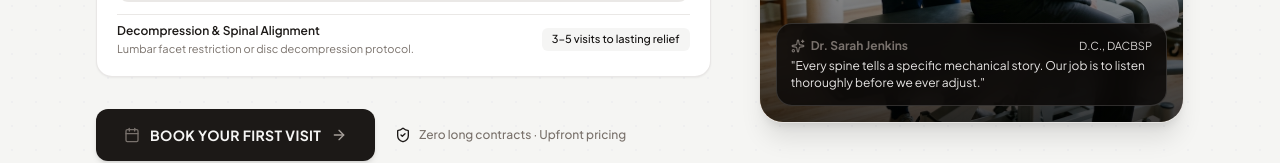
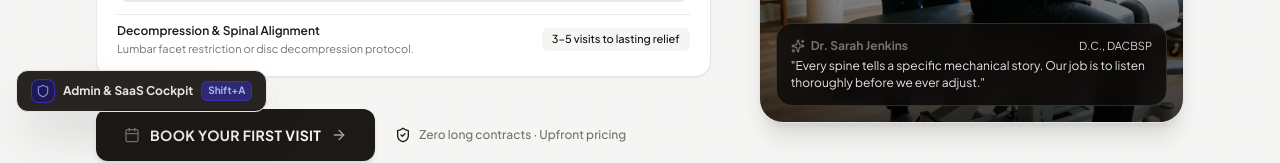
Before and after one commit to drealslick/Chiropractor-web-demo, a React (Vite) app: page / in a window 1280 px wide. Shown: the part 672-835 px from the top of the page. Built offline with nearby package versions, Linux system fonts and the light colour scheme; no server answers; the database is empty; a web font is replaced by a local one.

Commit message:
feat: add admin workspace trigger button
Introduce a floating toggle button for the Admin & SaaS Cockpit to improve accessibility for authorized staff.

```diff
--- a/src/components/GlobalAgencyController.tsx
+++ b/src/components/GlobalAgencyController.tsx
@@ -340,6 +340,23 @@ export function GlobalAgencyController() {
       )}
 
       {/* Admin Gating: Never render admin shell unless authenticated with admin or staff role */}
+      {!isOpen && (
+        <button
+          type="button"
+          onClick={() => setIsOpen(true)}
+          className="fixed bottom-4 left-4 z-40 bg-stone-900/95 hover:bg-stone-850 text-stone-200 border border-stone-750 hover:border-indigo-500/80 px-3.5 py-2 rounded-xl text-xs font-bold flex items-center gap-2 shadow-2xl backdrop-blur-md transition-all cursor-pointer group hover:scale-105"
+          title="Open Admin Workspace & SaaS Cockpit (Shift+A)"
+        >
+          <div className="w-6 h-6 rounded-lg bg-indigo-950 border border-indigo-700/80 text-indigo-400 flex items-center justify-center font-bold">
+            <Shield className="w-3.5 h-3.5" />
+          </div>
+          <span>Admin & SaaS Cockpit</span>
+          <span className="bg-indigo-900/80 text-indigo-300 font-mono text-[10px] px-1.5 py-0.5 rounded-md border border-indigo-700/60 group-hover:bg-indigo-600 group-hover:text-white transition">
+            Shift+A
+          </span>
+        </button>
+      )}
+
       {isOpen && (
         !isAdminOrStaff ? (
           <div className="fixed inset-0 z-[110] flex items-center justify-center bg-black/85 p-4 backdrop-blur-md">
```
